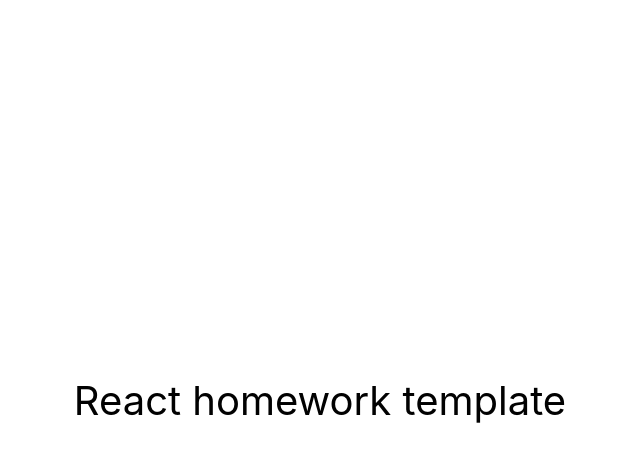
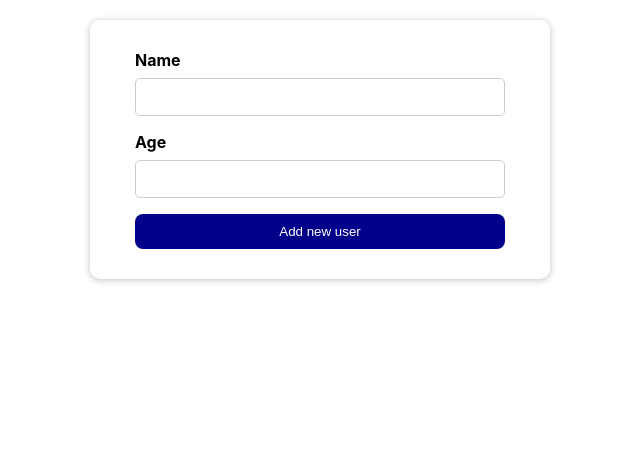
Before and after one commit to OlegYelis/react-little-practice, a React (Create React App) app: page / in a window 1280 px wide. Shown: the top 462 px of the page, without its empty margins (320-960 px from the left). Built offline with nearby package versions, Linux system fonts and the light colour scheme.

Commit message:
a component for adding users has been created

```diff
--- a/package.json
+++ b/package.json
@@ -4,12 +4,14 @@
   "private": true,
   "homepage": "https://OlegYelis.github.io/react-little-practice/",
   "dependencies": {
+    "@emotion/styled": "^11.10.5",
     "@testing-library/jest-dom": "^5.16.3",
     "@testing-library/react": "^12.1.4",
     "@testing-library/user-event": "^13.5.0",
     "react": "^18.1.0",
     "react-dom": "^18.1.0",
     "react-scripts": "5.0.1",
+    "styled-components": "^5.3.6",
     "web-vitals": "^2.1.3"
   },
   "scripts": {
--- /dev/null
+++ b/src/components/AddUserForm/AddUserForm.jsx
@@ -0,0 +1,43 @@
+import React, { useState } from 'react';
+import { ControlsWrapper, Controls, Button } from './AddUserForm.styled';
+
+export const AddUserForm = () => {
+  const [inputName, setInputName] = useState('');
+  const [inputAge, setInputAge] = useState('');
+
+  const submitFormHandler = evt => {
+    evt.preventDefault();
+  };
+
+  const nameChangeHandler = evt => {
+    setInputName(evt.target.value);
+  };
+
+  const ageChangeHandler = evt => {
+    setInputAge(evt.target.value);
+  };
+
+  return (
+    <form onSubmit={submitFormHandler}>
+      <ControlsWrapper>
+        <Controls>
+          <label>Name</label>
+          <input
+            type="text"
+            value={inputName}
+            onChange={nameChangeHandler}
+          ></input>
+        </Controls>
+        <Controls>
+          <label>Age</label>
+          <input
+            type="number"
+            value={inputAge}
+            onChange={ageChangeHandler}
+          ></input>
+        </Controls>
+        <Button type="submit">Add new user</Button>
+      </ControlsWrapper>
+    </form>
+  );
+};
--- /dev/null
+++ b/src/components/AddUserForm/AddUserForm.styled.js
@@ -0,0 +1,46 @@
+import styled from '@emotion/styled';
+
+export const ControlsWrapper = styled.div`
+  display: flex;
+  flex-direction: column;
+  align-items: center;
+`;
+
+export const Controls = styled.label`
+  display: flex;
+  flex-direction: column;
+  color: black;
+
+  label {
+    font-weight: bold;
+    margin-bottom: 0.5rem;
+    display: block;
+    // color: ${props => (props.invalid ? 'red' : 'inherit')};
+  }
+
+  input {
+    font: inherit;
+    padding: 0.5rem;
+    margin-bottom: 1rem;
+    border-radius: 5px;
+    border: 1px solid #ccc;
+    width: 22rem;
+    max-width: 100%;
+    // outline: ${props => (props.invalid ? '1px solid red' : 'inherit')};
+`;
+
+export const Button = styled.button`
+  background-color: darkblue;
+  width: 100%;
+  padding: 10px 0;
+  cursor: pointer;
+  border: none;
+  color: #ffffff;
+  border-radius: 8px;
+
+  &:hover,
+  &:active {
+    background-color: #2a5c84b2;
+    border-color: #2a5c84b2;
+  }
+`;
--- a/src/components/App.jsx
+++ b/src/components/App.jsx
@@ -1,16 +1,9 @@
+import { NewUser } from './NewUser/NewUser';
+
 export const App = () => {
   return (
-    <div
-      style={{
-        height: '100vh',
-        display: 'flex',
-        justifyContent: 'center',
-        alignItems: 'center',
-        fontSize: 40,
-        color: '#010101'
-      }}
-    >
-      React homework template
-    </div>
+    <>
+      <NewUser></NewUser>
+    </>
   );
 };
--- /dev/null
+++ b/src/components/NewUser/NewUser.jsx
@@ -0,0 +1,10 @@
+import { AddUserForm } from 'components/AddUserForm/AddUserForm';
+import { NewUserWrapper } from './NewUser.styled';
+
+export const NewUser = () => {
+  return (
+    <NewUserWrapper>
+      <AddUserForm></AddUserForm>
+    </NewUserWrapper>
+  );
+};
--- /dev/null
+++ b/src/components/NewUser/NewUser.styled.js
@@ -0,0 +1,11 @@
+import styled from '@emotion/styled';
+
+export const NewUserWrapper = styled.div`
+  display: flex;
+  justify-content: center;
+  max-width: 400px;
+  padding: 30px;
+  margin: 20px auto 0;
+  border-radius: 10px;
+  box-shadow: 0 1px 7px rgba(0, 0, 0, 0.25);
+`;
```
Also changed, not shown: 1 other file (tests, documents, lock files or other folders).
